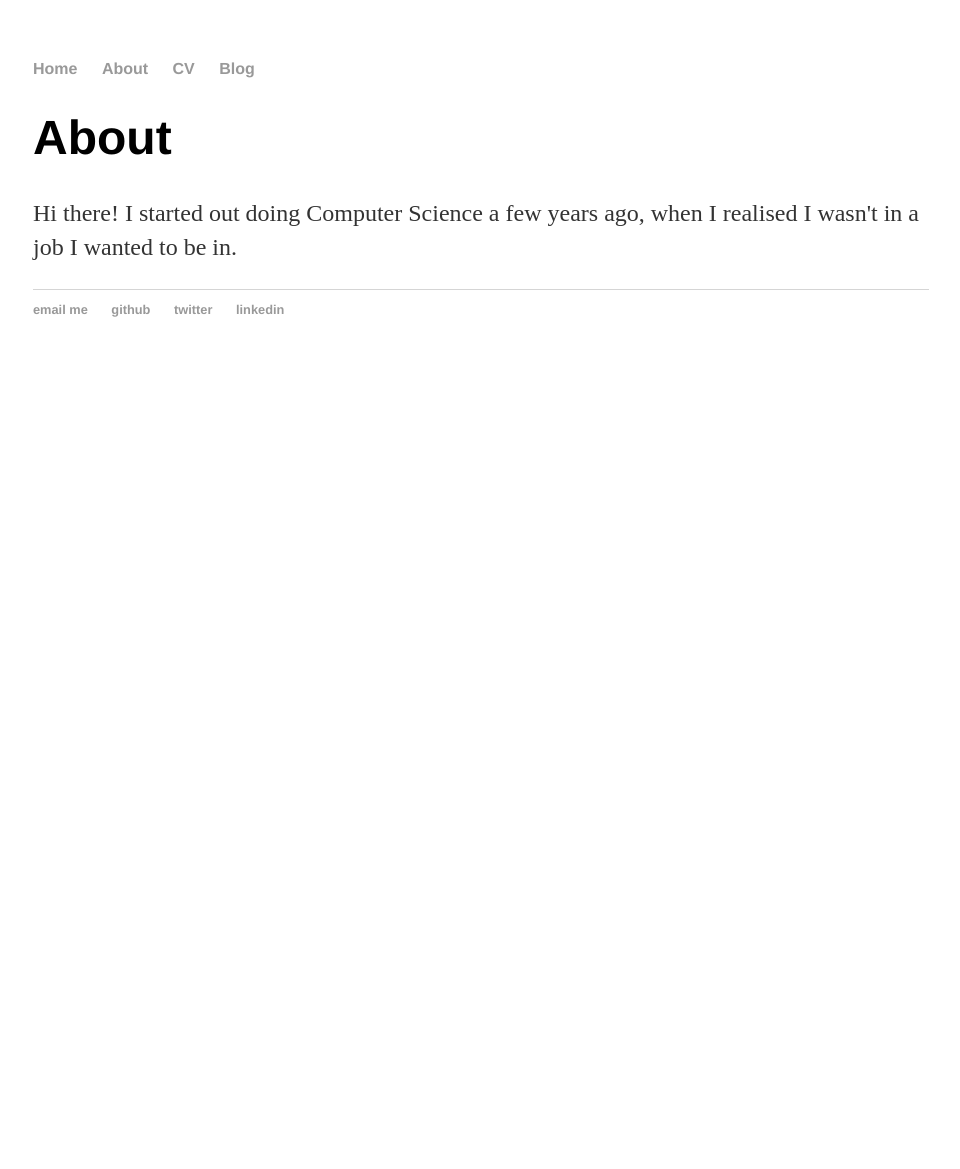
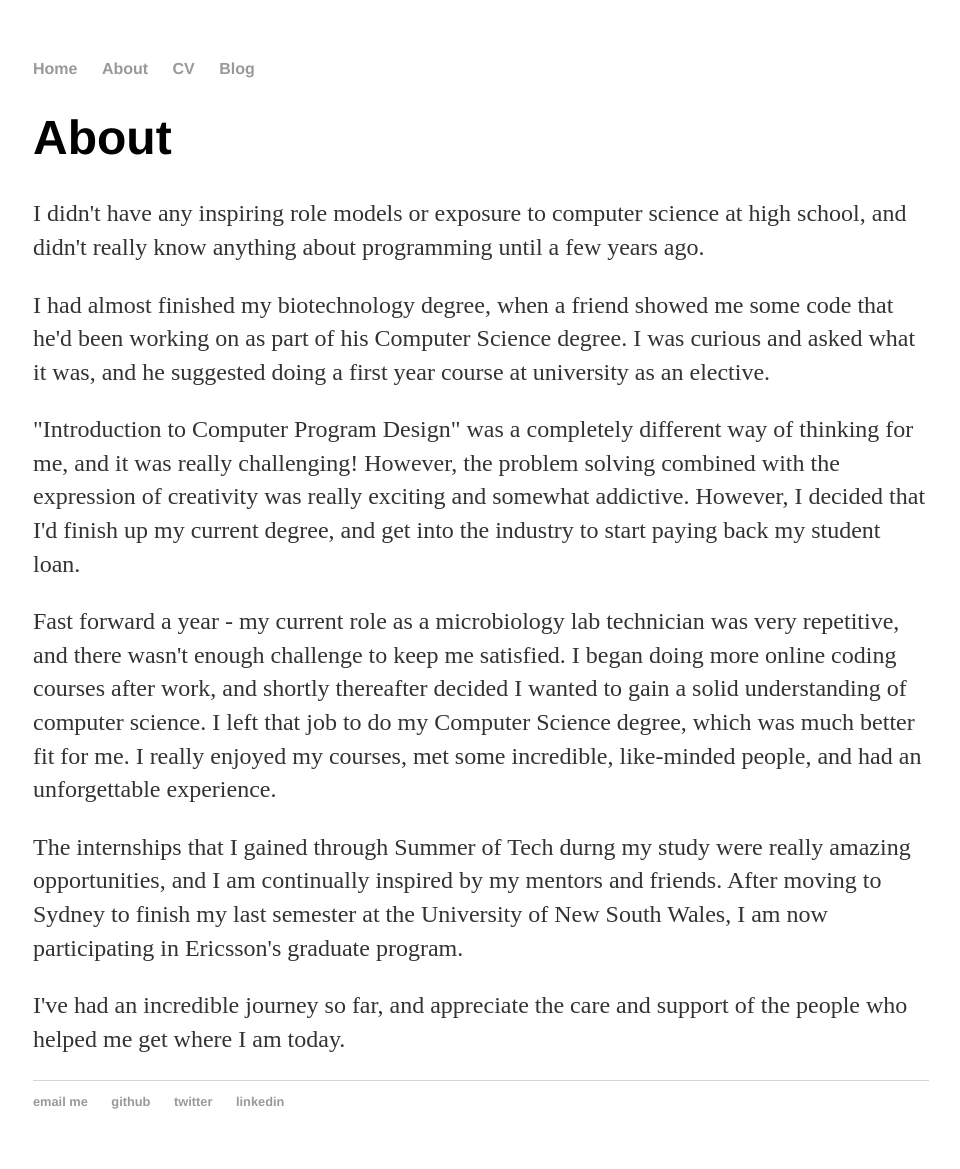
Before and after one commit to Sebbenbear/sebbenbear.github.io, a Jekyll site: the page built from about/index.html, in a window 1280 px wide. Shown: the whole page, without its empty margins (159-1119 px from the left). Built offline with Jekyll 4.4.1, drawn with Linux system fonts in a browser that asks for light colours; before the commit the page ends 900 px from its top, so only the background shows below that.

Commit message:
Create more detailed about page

```diff
--- a/about/index.html
+++ b/about/index.html
@@ -3,6 +3,12 @@ layout: default
 title: About
 ---
 <div class="blurb">
-	<h1>About</h1>
-  <p>Hi there! I started out doing Computer Science a few years ago, when I realised I wasn't in a job I wanted to be in.</p>
+  <h1>About</h1>
+
+  <p>I didn't have any inspiring role models or exposure to computer science at high school, and didn't really know anything about programming until a few years ago.</p>
+  <p>I had almost finished my biotechnology degree, when a friend showed me some code that he'd been working on as part of his Computer Science degree. I was curious and asked what it was, and he suggested doing a first year course at university as an elective.</p>
+  <p>"Introduction to Computer Program Design" was a completely different way of thinking for me, and it was really challenging! However, the problem solving combined with the expression of creativity was really exciting and somewhat addictive. However, I decided that I'd finish up my current degree, and get into the industry to start paying back my student loan.</p>
+  <p>Fast forward a year - my current role as a microbiology lab technician was very repetitive, and there wasn't enough challenge to keep me satisfied. I began doing more online coding courses after work, and shortly thereafter decided I wanted to gain a solid understanding of computer science. I left that job to do my Computer Science degree, which was much better fit for me. I really enjoyed my courses, met some incredible, like-minded people, and had an unforgettable experience.</p>
+  <p>The internships that I gained through Summer of Tech durng my study were really amazing opportunities, and I am continually inspired by my mentors and friends. After moving to Sydney to finish my last semester at the University of New South Wales, I am now participating in Ericsson's graduate program.</p>
+  <p>I've had an incredible journey so far, and appreciate the care and support of the people who helped me get where I am today.</p>
 </div>
```
